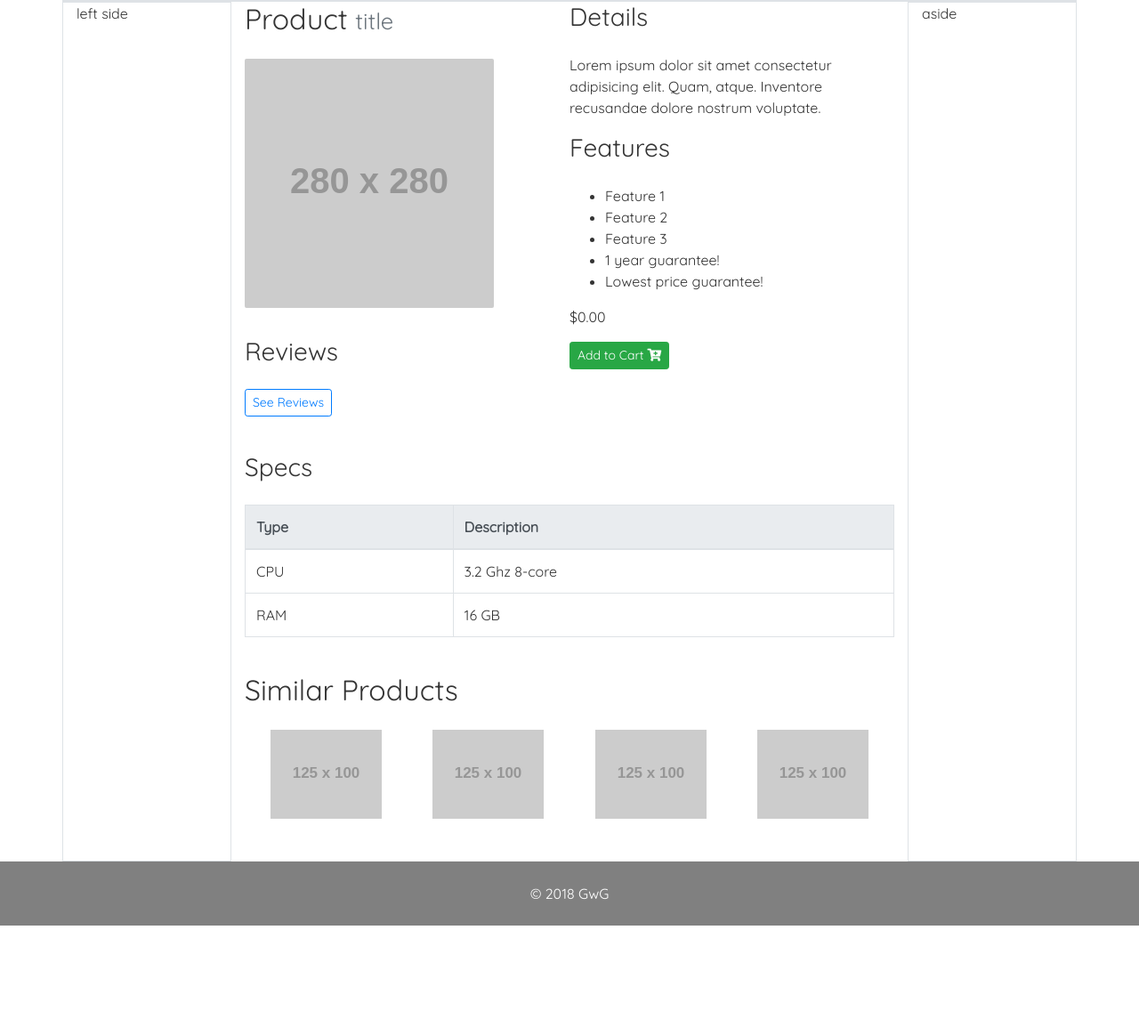
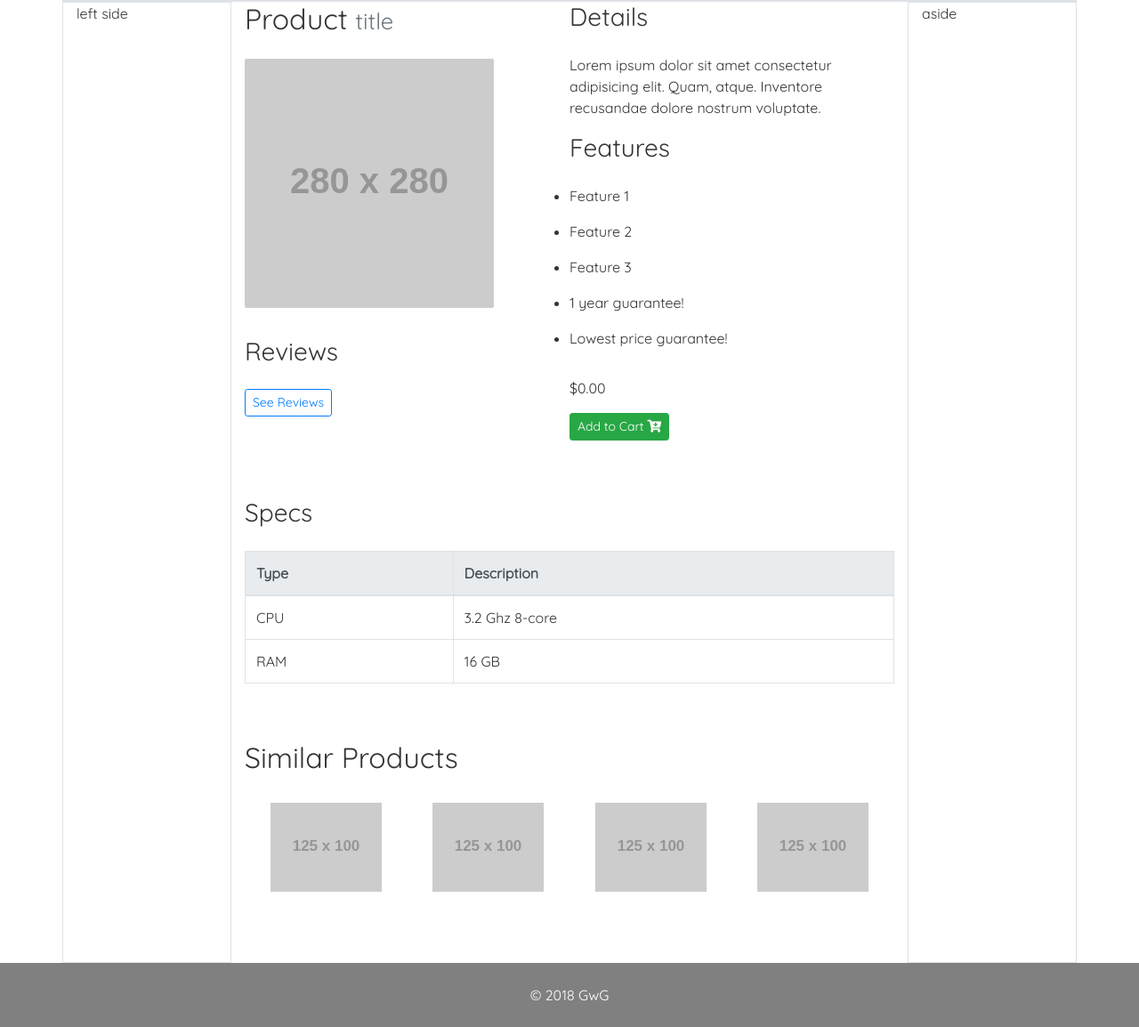
Before and after one commit to GWGweb-projectgroup/practice-project, a PHP site: page /product.html in a window 1280 px wide. Shown: the part 56-1210 px from the top of the page at 89% size. Before the commit the page ends 1096 px from the top, so only its background shows below. Run offline with PHP 8.4, Linux system fonts and the light colour scheme; grey boxes labelled with a size stand in for pictures from a placeholder-image service; some libraries are stand-ins or nearby versions.

Commit message:
Edit spacing of product display elements

```diff
--- a/css/products.css
+++ b/css/products.css
@@ -55,7 +55,7 @@
   display: grid;
   grid-template-columns: 1fr 1fr;
   grid-template-rows: repeat(3, minmax(150px, auto));
-  grid-row-gap: 2.5rem;
+  grid-row-gap: 4rem;
 }
 
 .product-title, .product-section--header {
@@ -78,6 +78,15 @@
   grid-area: 1 / 2 / 2 / 3;
 }
 
+.product-features ul {
+  padding: 0;
+  margin-bottom: 2rem;
+}
+
+.product-features li {
+  margin-bottom: 1rem;
+}
+
 .product-specs {
   grid-area: 2 / 1 / 3 / 5;
 }
@@ -90,4 +99,5 @@
 .product-similar div {
   display: flex;
   justify-content: space-around;
+  margin: 2rem 0;
 }
```
